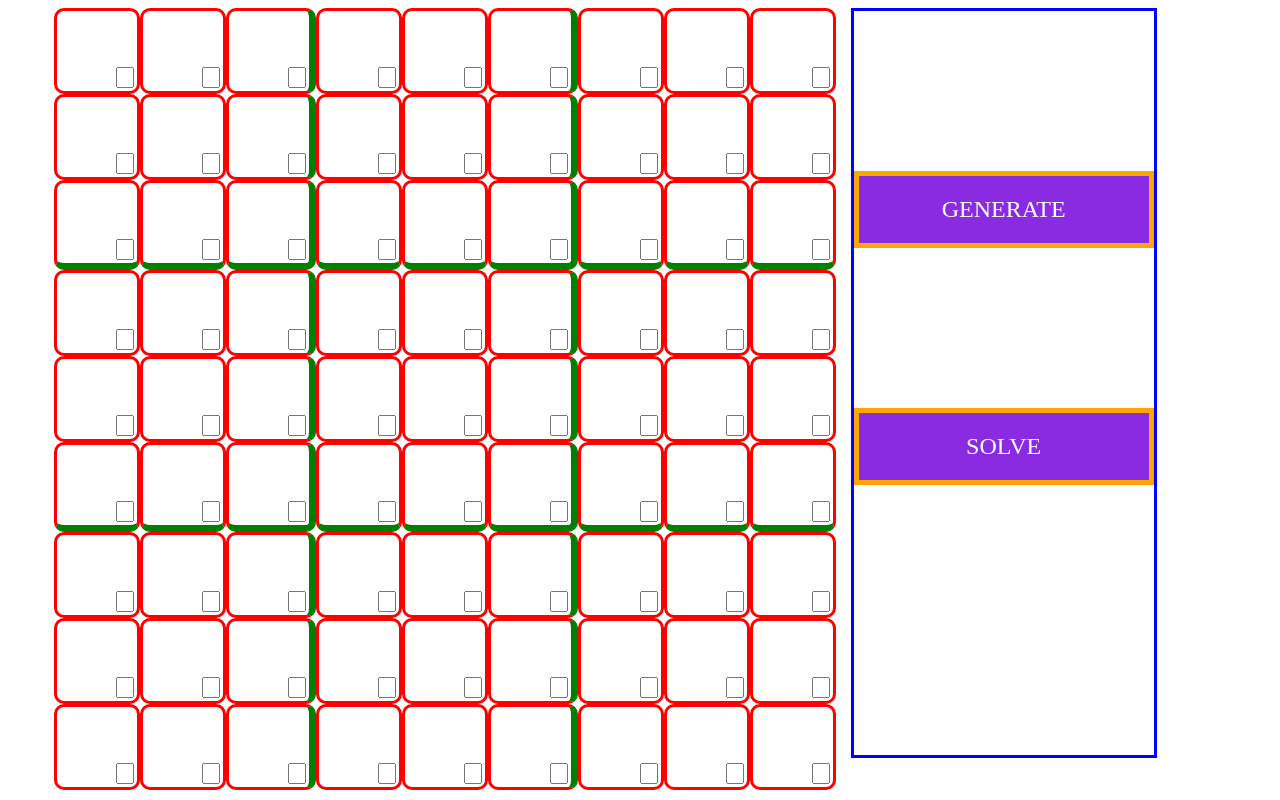
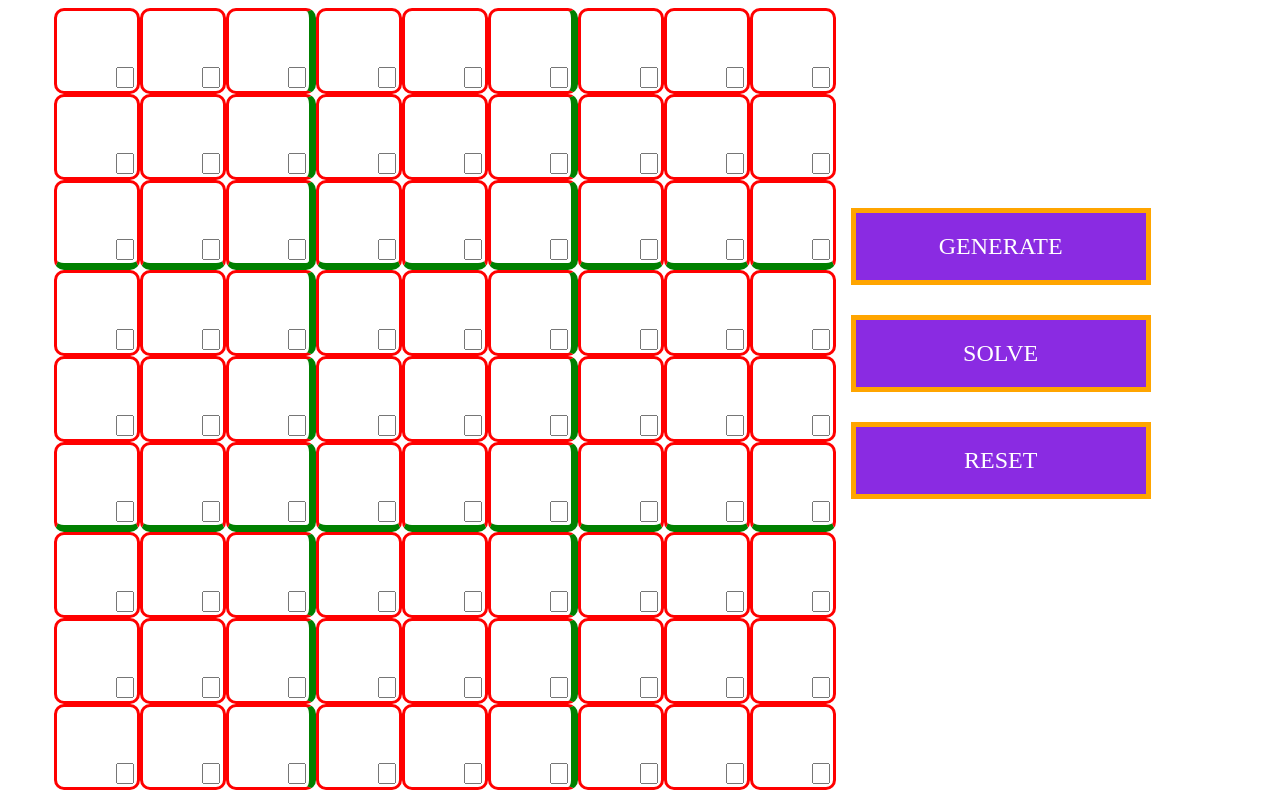
Before and after one commit to zxcqwe4906/sudoku_game, a FastAPI app: page / in a window 1280 px wide. Run offline with FastAPI, Linux system fonts and the light colour scheme.

Commit message:
Add reset button

```diff
--- a/static/style.css
+++ b/static/style.css
@@ -13,7 +13,6 @@
 
 .btn-wrapper {
     width: 300px;
-    border: 3px solid blue;
 }
 
 .box {
@@ -41,13 +40,24 @@
     text-align: center;
 }
 
-.generate, .solve {
+.generate {
     text-align: center;
     border: 5px solid orange;
     background-color: blueviolet;
     color: white;
     padding: 20px;
-    margin-top: 20vh;
+    margin-top: 25vh;
+    cursor: pointer;
+    font-size: 150%;
+}
+
+.solve, .reset {
+    text-align: center;
+    border: 5px solid orange;
+    background-color: blueviolet;
+    color: white;
+    padding: 20px;
+    margin-top: 30px;
     cursor: pointer;
     font-size: 150%;
 }
--- a/templates/sudoku.html
+++ b/templates/sudoku.html
@@ -36,6 +36,7 @@
         <div class="btn-wrapper">
             <div class="generate" onclick="window.location='/?generate=1'"> GENERATE </div>
             <div class="solve" onclick="window.location='/solve?board_str='+document.getElementById('sudoku').innerText"> SOLVE </div>
+            <div class="solve" onclick="window.location='/'"> RESET </div>
         </div>
     </div>
   </body>
```
